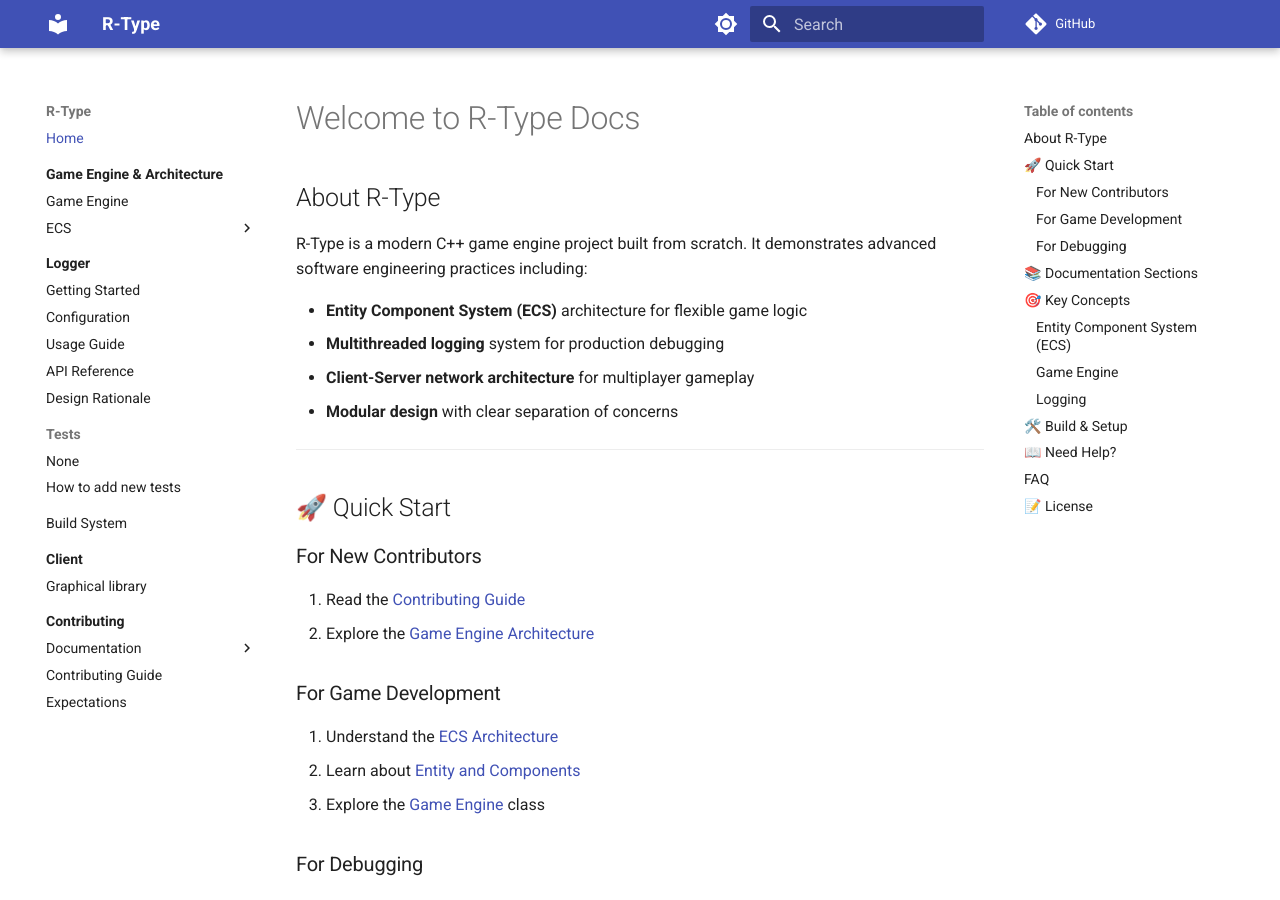
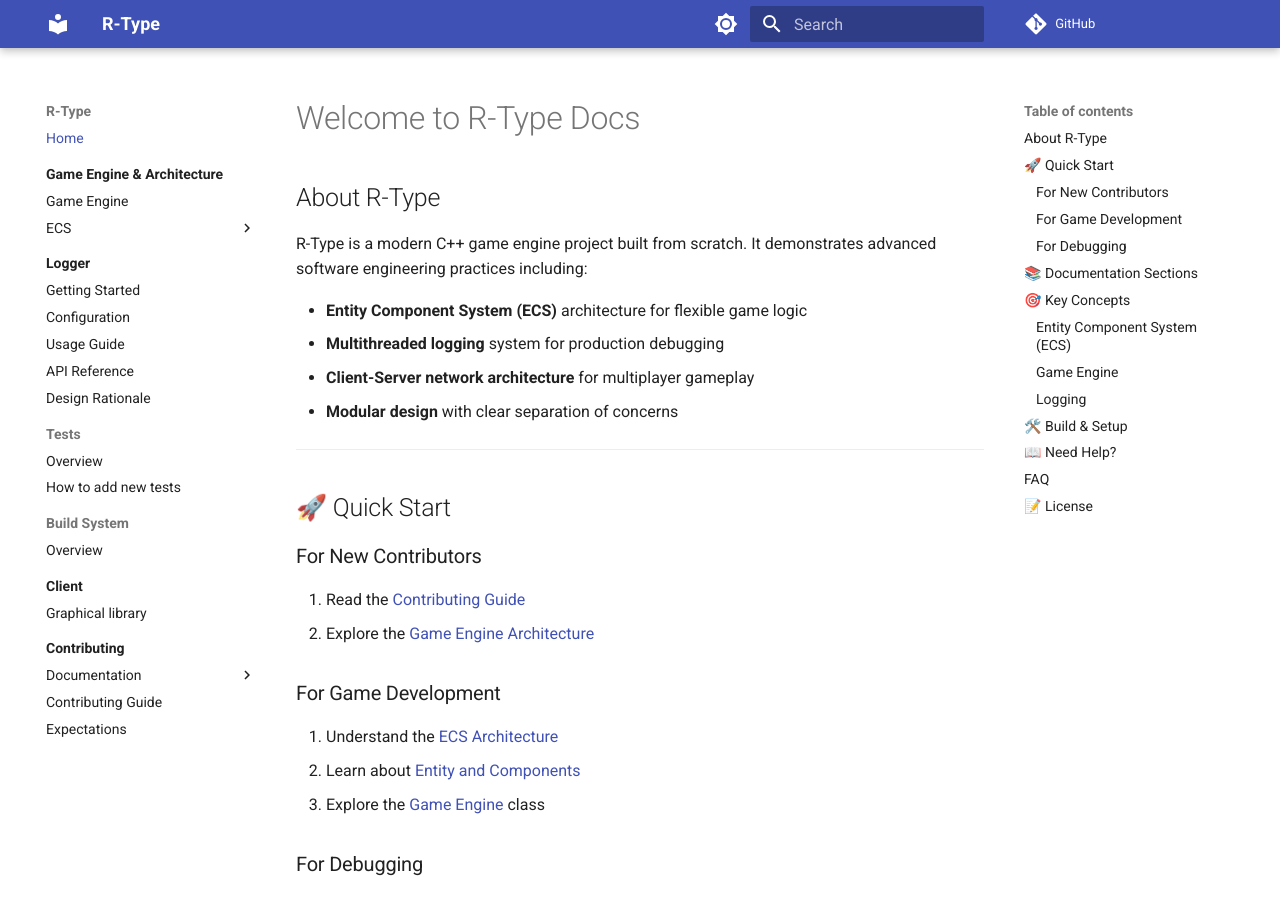
Before and after one commit to eliestroun14/R-Type, an MkDocs documentation site: the page built from docs/index.md, in a window 1280 px wide and 900 px high. Built offline with MkDocs 1.6.1 and Material for MkDocs 9.7.7, drawn with Linux system fonts in a browser that asks for light colours; comment, search, counter and statistics services are not loaded; some of the changed lines change nothing that is shown.

Commit message:
docs(doc) reorganize docs

```diff
--- a/mkdocs.yml
+++ b/mkdocs.yml
@@ -87,7 +87,7 @@
   - Home: index.md
 
   - Game Engine & Architecture:
-    - GameEngine&Architecture/index.md
+    - Overview: GameEngine&Architecture/index.md
     - Game Engine: GameEngine&Architecture/GameEngine/index.md
     - ECS:
       - What is an ECS: GameEngine&Architecture/ECS/index.md
@@ -96,7 +96,7 @@
       - System: GameEngine&Architecture/ECS/system.md
 
   - Logger:
-    - Logger/index.md
+    - Overview: Logger/index.md
     - Getting Started: Logger/getting-started.md
     - Configuration: Logger/configuration.md
     - Usage Guide: Logger/usage.md
@@ -104,20 +104,20 @@
     - Design Rationale: Logger/design-rationale.md
 
   - Tests:
-    - Test/justification.md
+    - Overview: Test/justification.md
     - How to add new tests: Test/tutorial.md
 
   - Build System:
-    - Cmake/cpm-rationale.md
+    - Overview: Cmake/cpm-rationale.md
 
   - Client:
-    - Client/index.md
+    - Overview: Client/index.md
     - Graphical library: Client/graphical-lib.md
 
   - Contributing:
     - Contributing/index.md
     - Documentation:
-      - Contributing/Documentation/index.md
+      - Overview: Contributing/Documentation/index.md
       - Writing Guide: Contributing/Documentation/writing-guide.md
     - Contributing Guide: Contributing/contributing.md
     - Expectations: Contributing/Expectations/expectations.md
```
